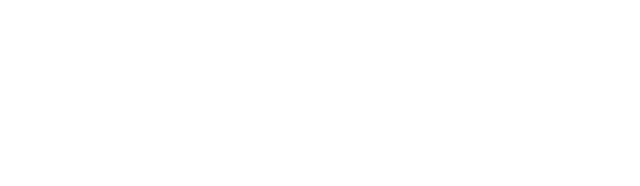
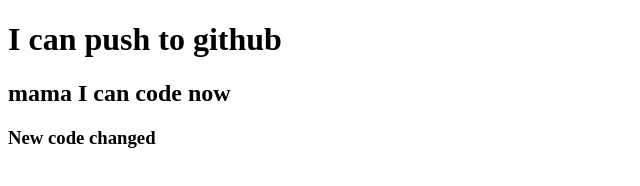
Before and after one commit to Faiza8/My-2nd-repository, a plain HTML site: page index.html in a window 1280 px wide. Shown: the whole page, without its empty margins (0-640 px from the left). Drawn offline with Linux system fonts and the light colour scheme.

Commit message:
added header

```diff
--- a/index.html
+++ b/index.html
@@ -7,6 +7,8 @@
     </title>
 </head>
 <body>
-
+  <h1>I can push to github</h1>
+  <h2>mama I can code now</h2>
+  <h3>New code changed</h3>
 </body>
 </html>
```
